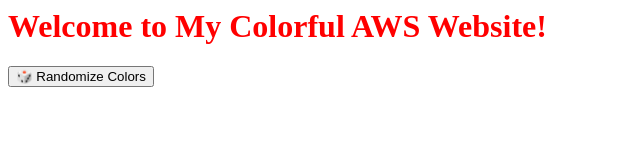
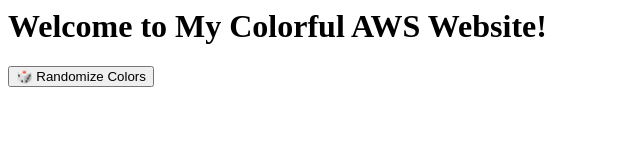
Before and after one commit to Ar12345105/colorful-aws-website, a plain HTML site: page index.html in a window 1280 px wide. Shown: the whole page, without its empty margins (0-640 px from the left). Drawn offline with Linux system fonts and the light colour scheme.

Commit message:
Update index.html

```diff
--- a/index.html
+++ b/index.html
@@ -1,6 +1,6 @@
 <body>
   <div>
-    <h1 style="color: red;">Welcome to My Colorful AWS Website!</h1>
+    <h1>Welcome to My Colorful AWS Website!</h1>
     <button onclick="randomize()">🎲 Randomize Colors</button>
   </div>
 
```
